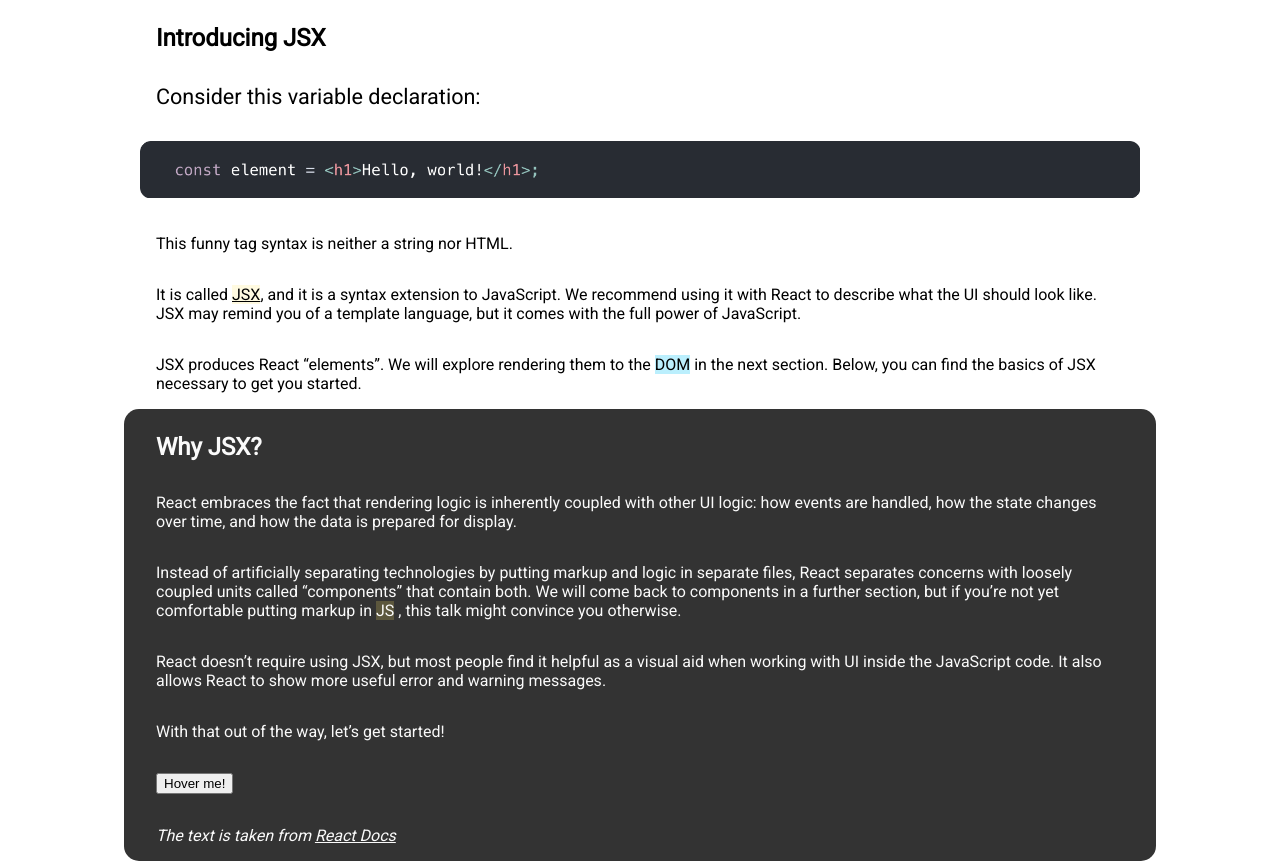
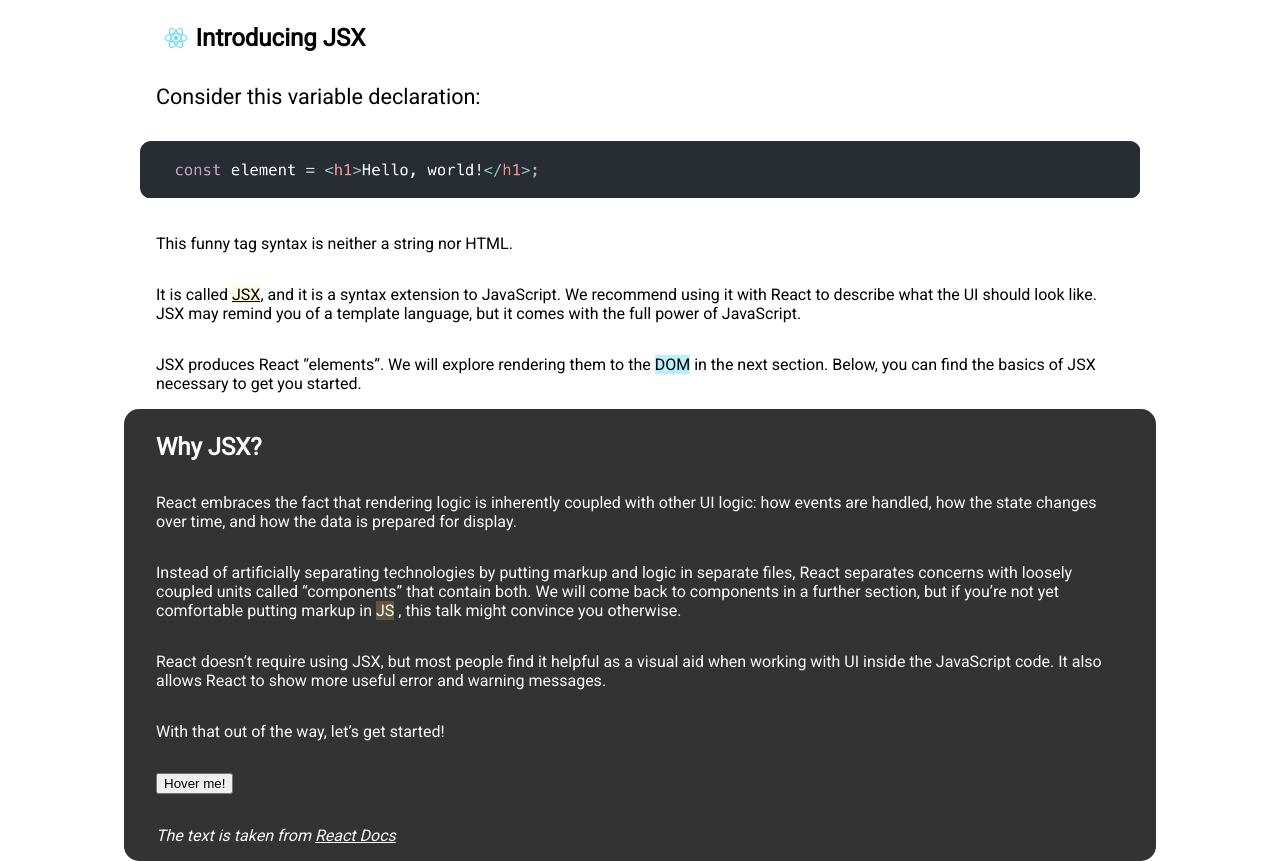
Before and after one commit to djently/tooltip-challenge, a React (Create React App) app: page / in a window 1280 px wide. Built offline with nearby package versions, Linux system fonts and the light colour scheme; the HTML template or start-up script is replaced by a standard one.

Commit message:
Tooltip over react logo

```diff
--- a/src/App.js
+++ b/src/App.js
@@ -11,7 +11,12 @@
     return (
       <React.Fragment>
         <article className={articleStyles.article}>
-          <header>Introducing JSX</header>
+          <header>
+            <Tooltip content="React Logo" position="bottom">
+              <img className={articleStyles.headerLogo} src={reactLogo} alt="react logo"/>
+            </Tooltip>
+            Introducing JSX
+          </header>
 
           <header className={articleStyles.subheader}>
             Consider this variable declaration:
--- a/src/article.module.css
+++ b/src/article.module.css
@@ -14,11 +14,12 @@
 
 .article header,
 .article header.subheader {
+  display: flex;
+  flex-direction: row;
   font-size: 1.5em;
   padding-top: 24px;
   font-weight: bold;
 }
-
 .article header.subheader {
   font-size: 1.35em;
   font-weight: normal;
@@ -43,3 +44,7 @@
 .imageContainer img {
   width: 100%;
 }
+
+.headerLogo {
+  max-height: 28px;
+}
```
